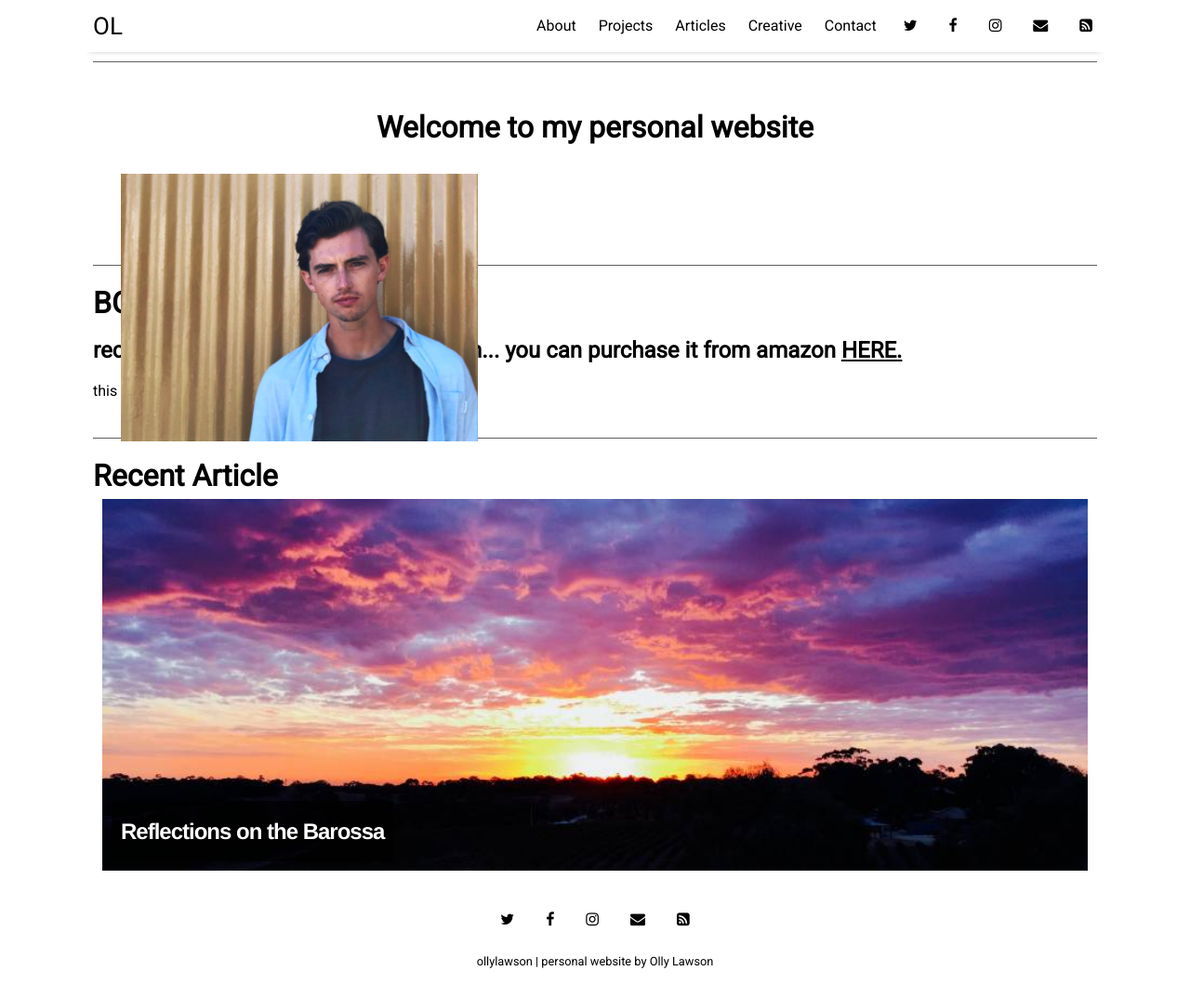
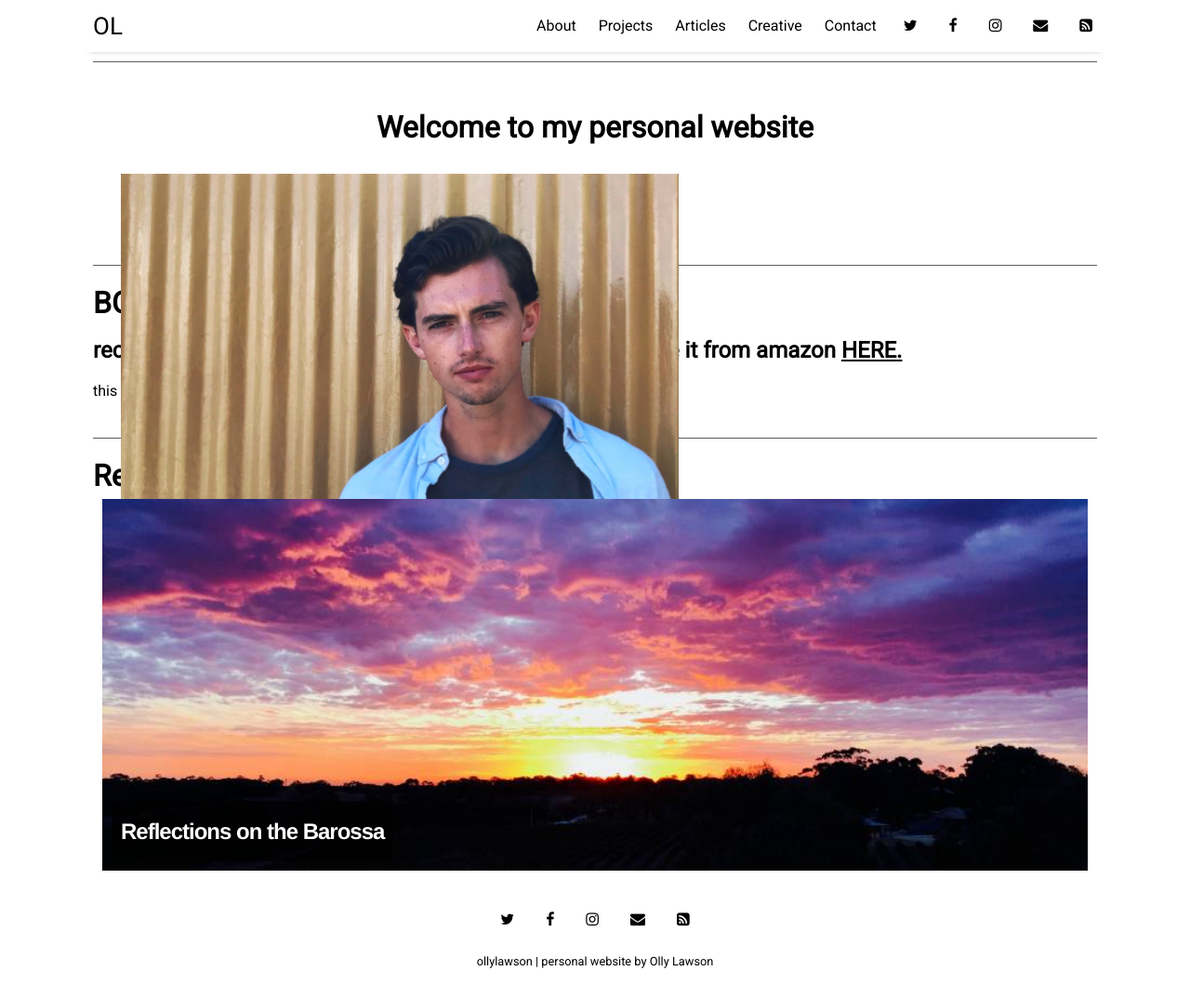
Before and after one commit to ollylawson/ollylawson.github.io, a Jekyll site: the page built from index.html, in a window 1280 px wide and 1073 px high. Shown: the whole window at 93% size. Built offline with Jekyll 4.4.1, drawn with Linux system fonts in a browser that asks for light colours; nearby versions of some CDN libraries; the list of posts is cut into pages by our own code.

Commit message:
added avatar

```diff
--- a/assets/css/_sass/_home.scss
+++ b/assets/css/_sass/_home.scss
@@ -70,7 +70,7 @@
   padding: 20px;
 
   .avatar {
-  width: 30%;
+  width: auto;
   height: auto;
   float: left;
   padding: 10px;
```
